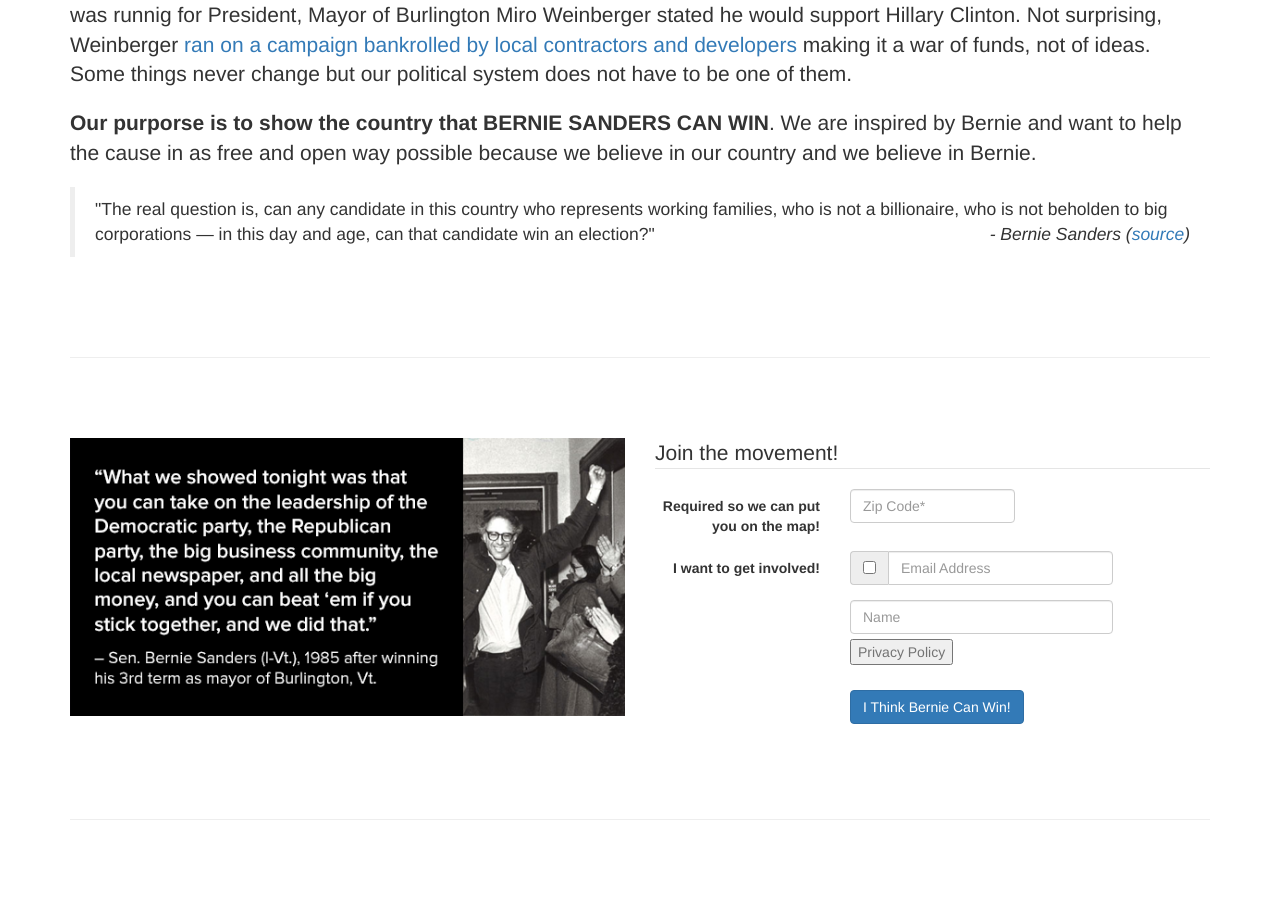
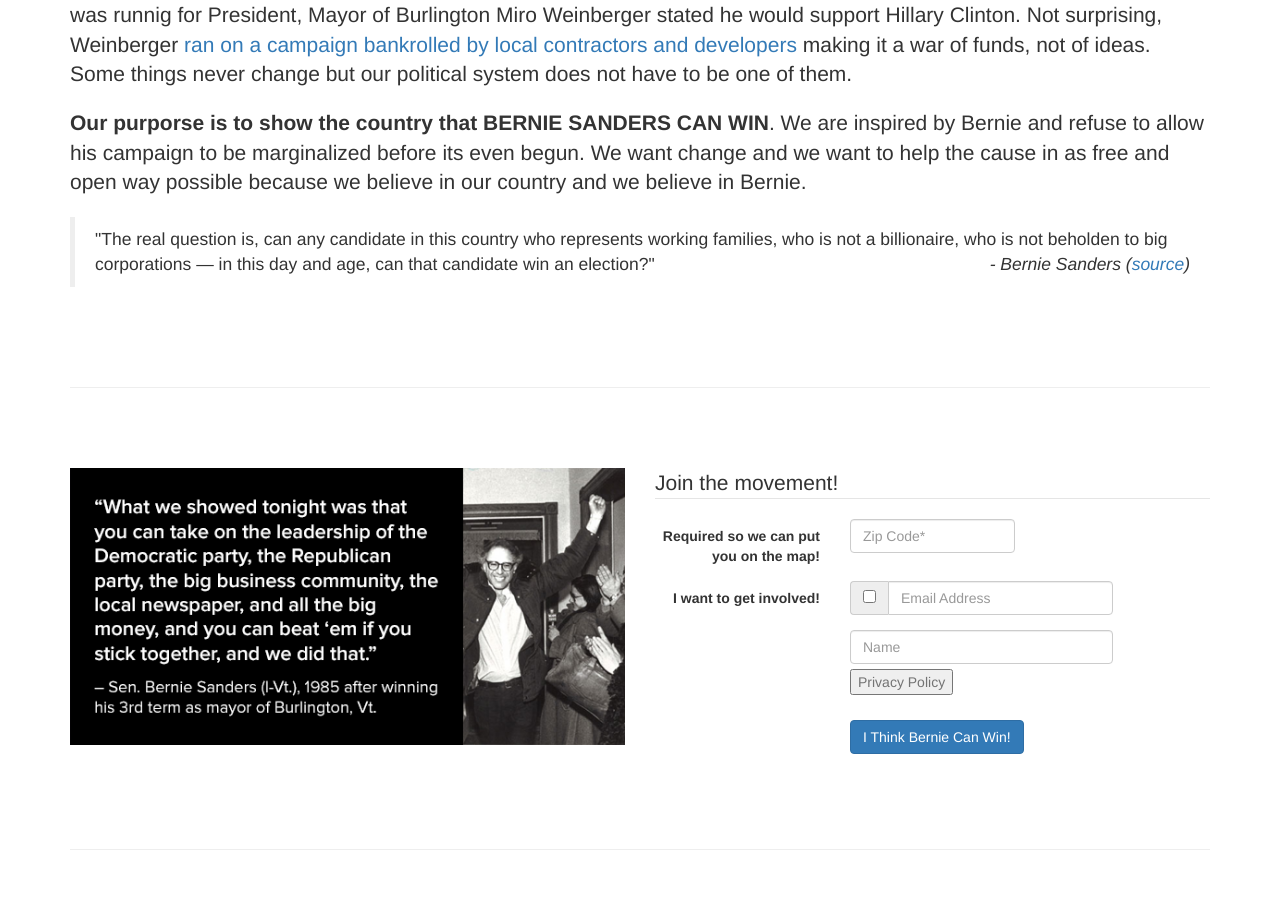
Before and after one commit to andybp85/berniewontwin, a website: page app/index.html in a window 1280 px wide. Shown: the part 5205-6102 px from the top of the page. Drawn offline with nearby package versions, Linux system fonts and the light colour scheme.

Commit message:
updated our purpose
-defined and refined

```diff
--- a/app/index.html
+++ b/app/index.html
@@ -129,7 +129,7 @@
                 <span class="text-muted">We need Bernie Sanders</span>
             </h2>
             <p class="lead">This will not be easy, but Bernie Sanders is no stranger to an uphill political battle. In what would be his final term as Mayor of Burlington, Bernie won against candidates endorsed by both major political parties. When Bernie announced he was runnig for President, Mayor of Burlington Miro Weinberger stated he would support Hillary Clinton. Not surprising, Weinberger <a href="http://www.burlingtonfreepress.com/story/news/local/2015/02/02/weinberger-goodkind-burlington-mayor-campaign-funds/22772621/" target="_blank">ran on a campaign bankrolled by local contractors and developers</a> making it a war of funds, not of ideas. Some things never change but our political system does not have to be one of them.</p>
-                <p class="lead"><strong>Our purporse is to show the country that BERNIE SANDERS CAN WIN</strong>. We are inspired by Bernie and want to help the cause in as free and open way possible because we believe in our country and we believe in Bernie. <blockquote>"The real question is, can any candidate in this country who represents working families, who is not a billionaire, who is not beholden to big corporations — in this day and age, can that candidate win an election?" <i class="pull-right">- Bernie Sanders (<a href="http://www.cnn.com/2015/04/30/politics/bernie-sanders-presidential-run-first-interview/" target="_blank">source</a>)</i></blockquote></p>
+                <p class="lead"><strong>Our purporse is to show the country that BERNIE SANDERS CAN WIN</strong>. We are inspired by Bernie and refuse to allow his campaign to be marginalized before its even begun. We want change and we want to help the cause in as free and open way possible because we believe in our country and we believe in Bernie. <blockquote>"The real question is, can any candidate in this country who represents working families, who is not a billionaire, who is not beholden to big corporations — in this day and age, can that candidate win an election?" <i class="pull-right">- Bernie Sanders (<a href="http://www.cnn.com/2015/04/30/politics/bernie-sanders-presidential-run-first-interview/" target="_blank">source</a>)</i></blockquote></p>
         </div>
 
         <hr class="featurette-divider" id="joinus">
```
Also changed, not shown: 2 other files.
